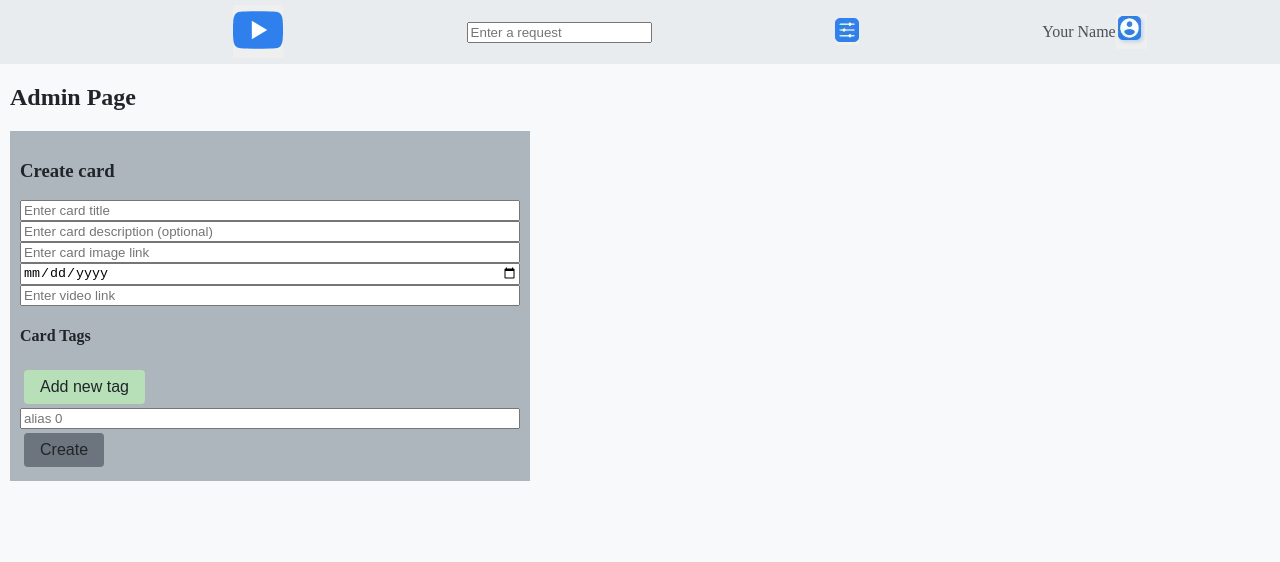
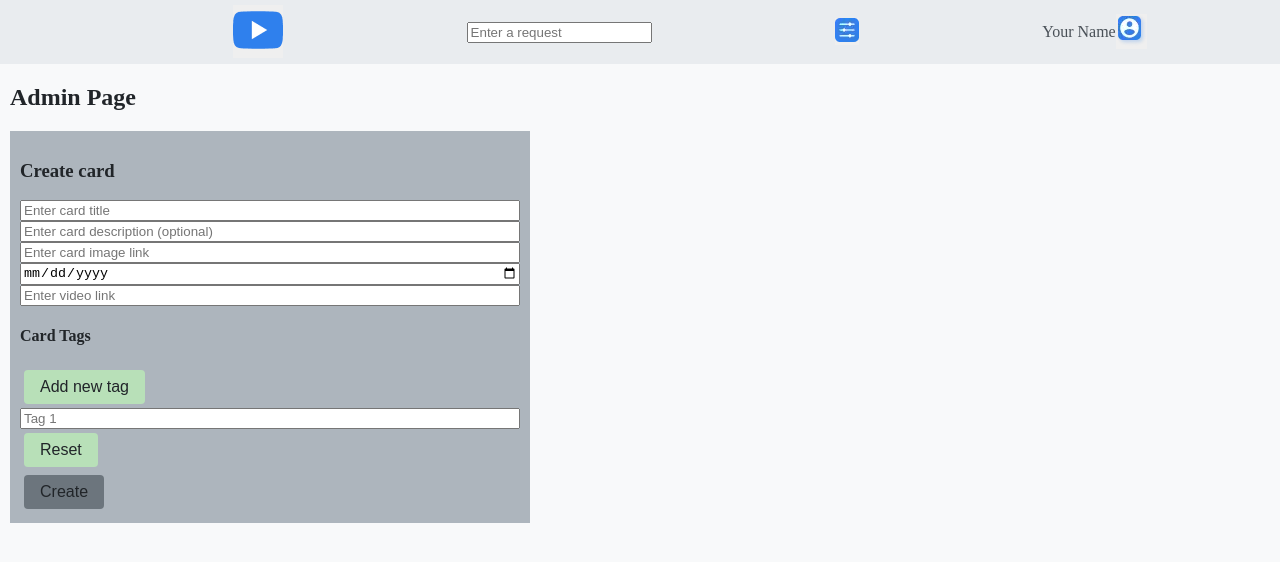
Before and after one commit to VKTRenokh/youtube-client, an Angular app in the folder youtube/: page /admin in a window 1280 px wide. Shown: the top 562 px of the page. Built offline with nearby package versions, Linux system fonts and the light colour scheme.

Commit message:
feat: add reset button

```diff
--- a/youtube/src/app/admin/components/card-creation-form/card-creation-form.component.html
+++ b/youtube/src/app/admin/components/card-creation-form/card-creation-form.component.html
@@ -41,12 +41,18 @@
     @for (tag of tags.controls; let i = $index; track i) {
       <input
         type="text"
-        placeholder="alias {{ i }}"
+        placeholder="Tag {{ i + 1 }}"
         [formControlName]="i"
       />
       <yt-validation-errors [formControlName]="i" />
     }
   </form>
+  <yt-button
+    ariaLabel="reset form"
+    (press)="reset()"
+    type="button"
+    >Reset</yt-button
+  >
   <yt-button
     ariaLabel="Create card"
     type="submit"
--- a/youtube/src/app/admin/components/card-creation-form/card-creation-form.component.ts
+++ b/youtube/src/app/admin/components/card-creation-form/card-creation-form.component.ts
@@ -82,4 +82,9 @@ export class CardCreationFormComponent {
 
     this.tags.push(this.createTagFormControl())
   }
+
+  public reset() {
+    this.cardForm.reset()
+    this.tags.clear()
+  }
 }
```
